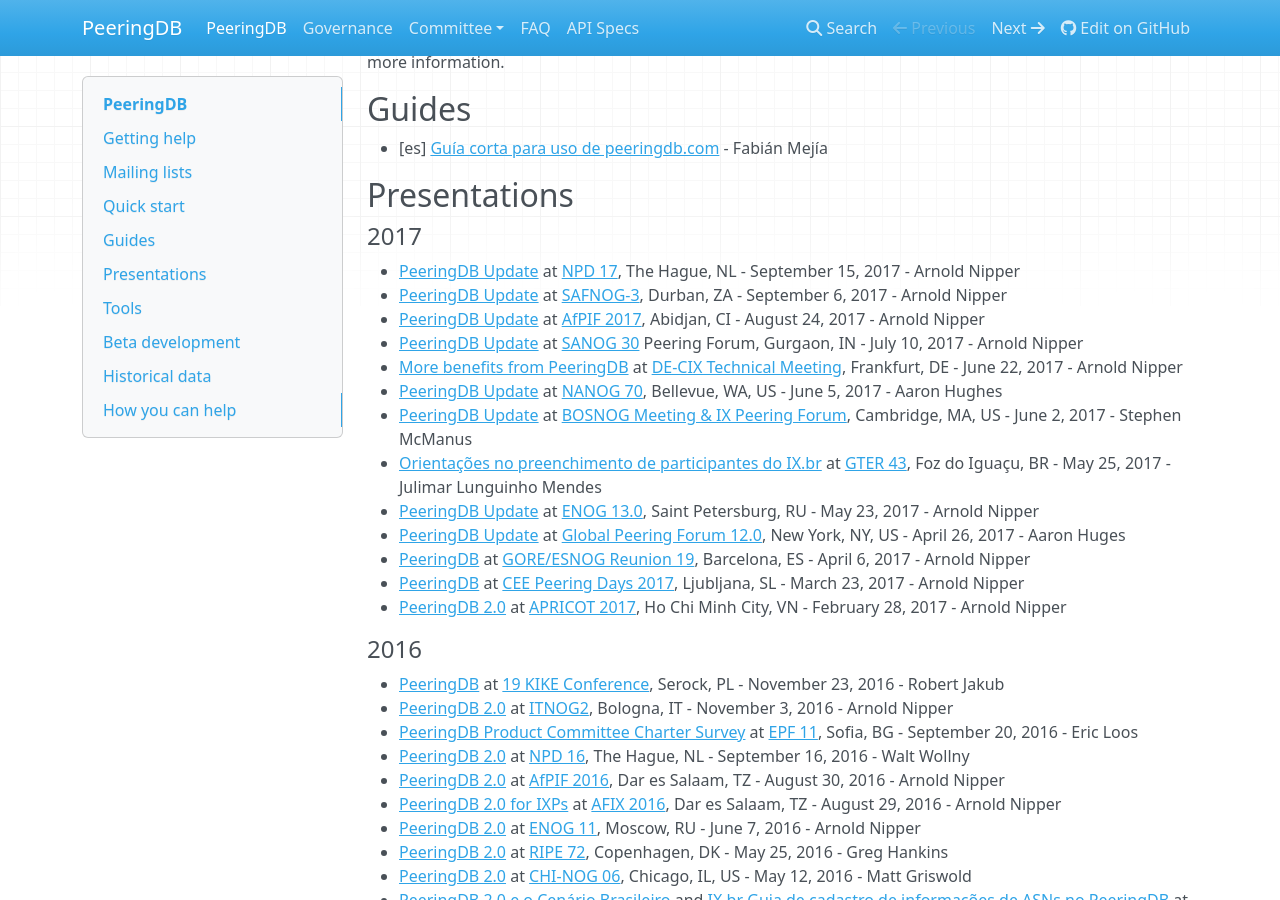
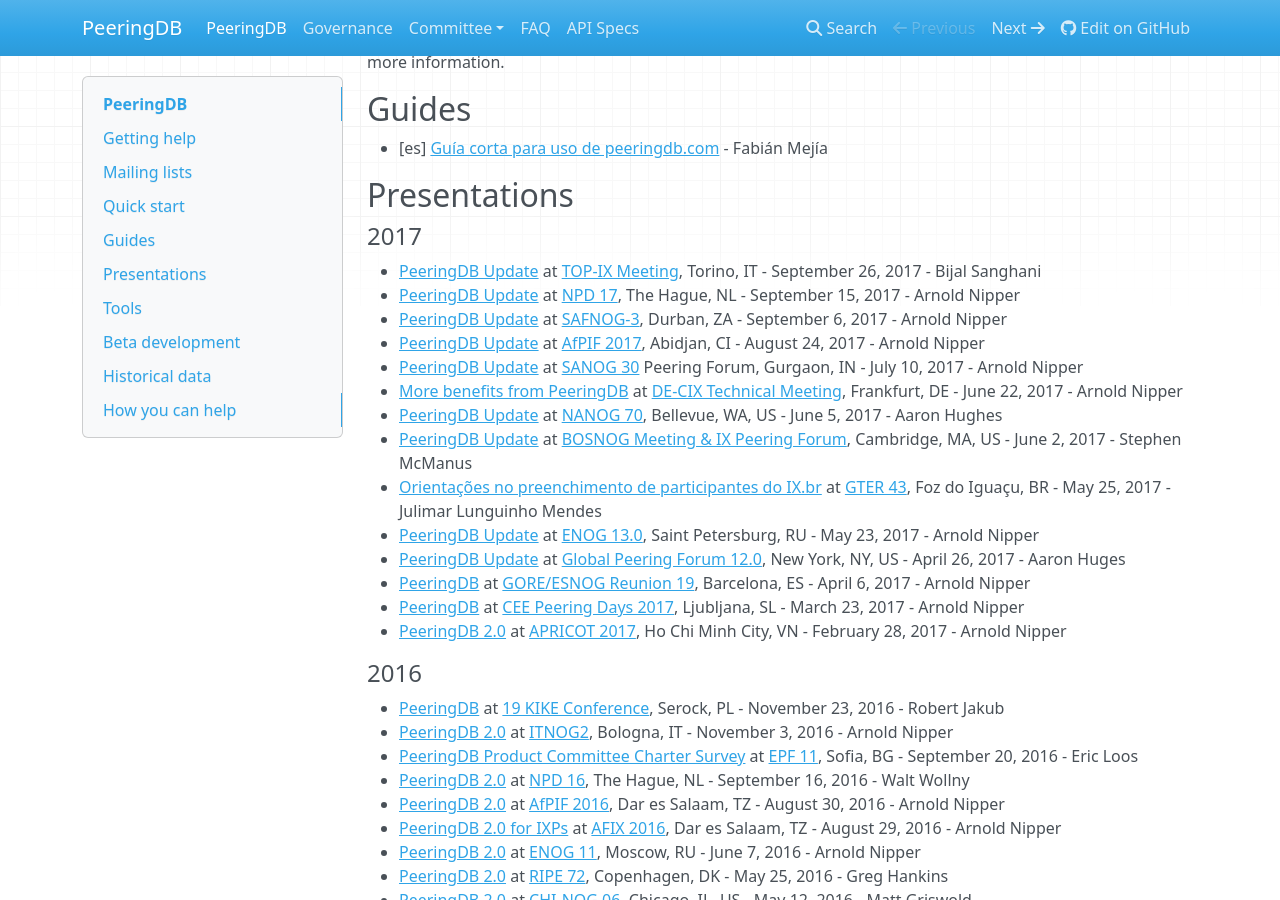
Before and after one commit to peeringdb/docs, an MkDocs documentation site: the page built from docs/index.md, in a window 1280 px wide and 900 px high, scrolled down 1136 px. Built offline with MkDocs 1.6.1, drawn with Linux system fonts in a browser that asks for light colours; nearby versions of some CDN libraries; old or Windows-style settings are respelled for this version of MkDocs.

Commit message:
Added Bijal's TOP-IX presentation.

```diff
--- a/docs/index.md
+++ b/docs/index.md
@@ -52,6 +52,7 @@
 
 #### 2017
 
+- [PeeringDB Update](presentation/20170926-topix-meeting-sanghani.pdf) at [TOP-IX Meeting](https://www.top-ix.org/en/2017/07/31/104342/), Torino, IT - September 26, 2017 - Bijal Sanghani
 - [PeeringDB Update](presentation/20170915-Neutral-Peering-Day-2017-nipper.pdf) at [NPD 17](https://neutralpeeringdays.net/#Program), The Hague, NL - September 15, 2017 - Arnold Nipper
 - [PeeringDB Update](presentation/20170906-SAFNOG-3-nipper.pdf) at [SAFNOG-3](http://www.safnog.org/safnog-3-with-iweek-in-durban), Durban, ZA - September 6, 2017 - Arnold Nipper
 - [PeeringDB Update](presentation/20170824-AfPIF2017-nipper.pdf) at [AfPIF 2017](http://www.internetsociety.org/afpif/2017/), Abidjan, CI - August 24, 2017 - Arnold Nipper
```
Also changed, not shown: 1 other file.
